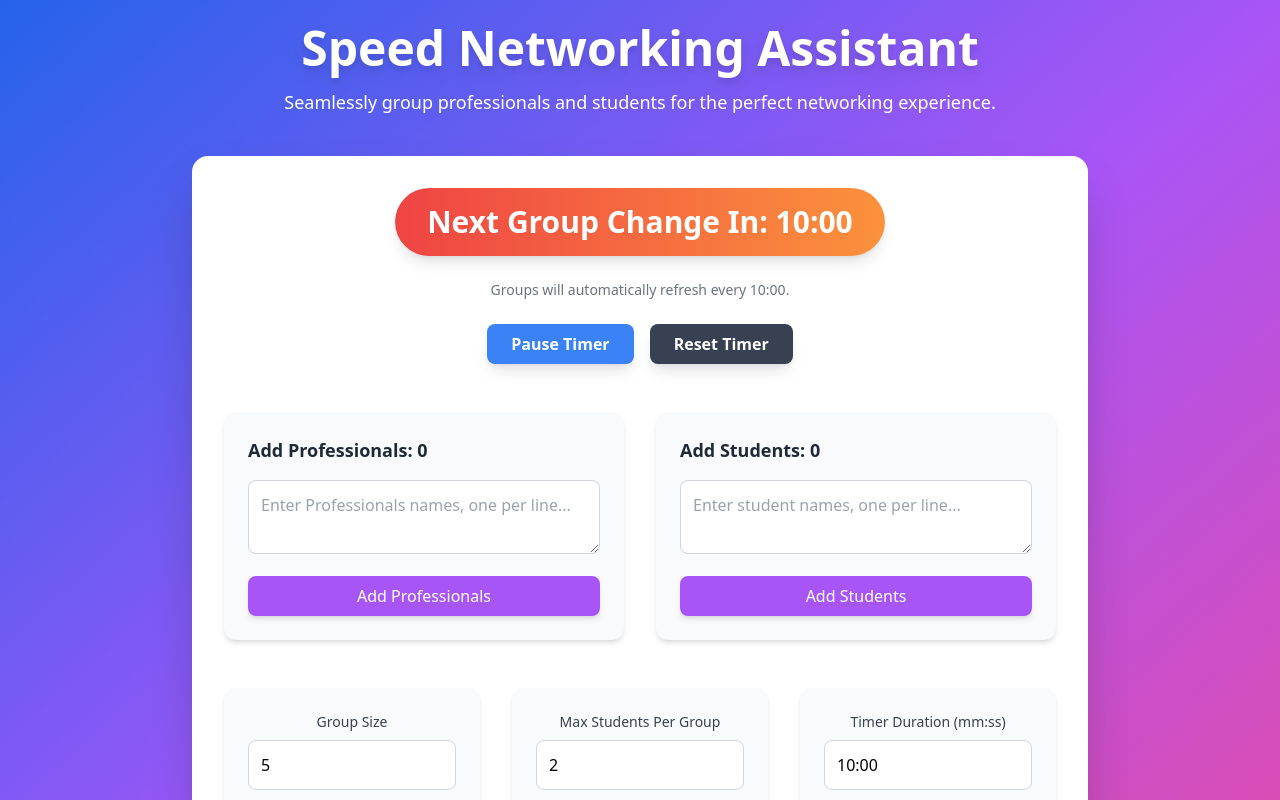
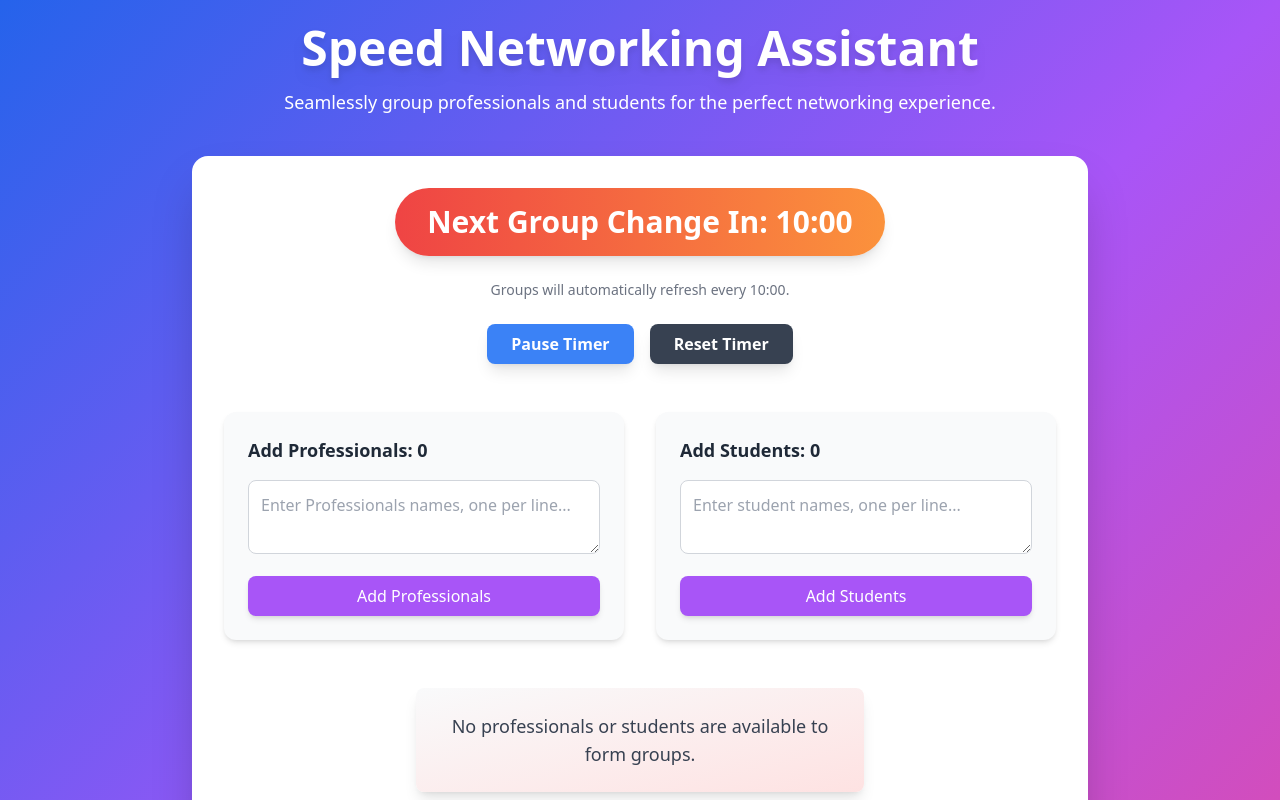
Before and after one commit to Dr-Dados/networking-mixer-app, a React (Vite) app: page / in a window 1280 px wide. Shown: the top 800 px of the page. Built offline with nearby package versions, Linux system fonts and the light colour scheme.

Commit message:
add suggest phrase

```diff
--- a/src/App.jsx
+++ b/src/App.jsx
@@ -156,7 +156,11 @@ export default function App() {
             setStudents={setStudents}
             isActive={isTimerRunning}
           />
-
+          <SuggestGroupPhrase
+            professionals={professionals}
+            students={students}
+            groupSize={groupSize}
+          />
           <Controls
             maxStudentsPerGroup={maxStudents}
             setMaxStudentsPerGroup={setMaxStudents}
```
